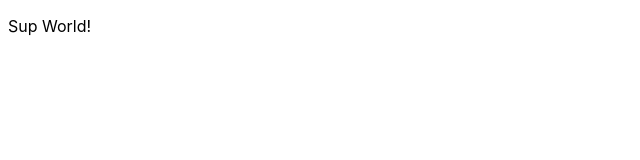
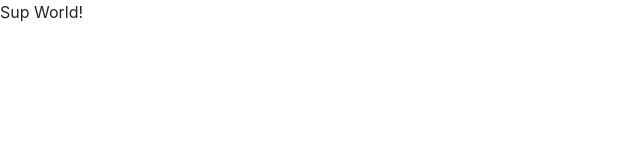
Before and after one commit to duncanleo/wad2-project, a Vue app: page / in a window 1280 px wide. Shown: the top 160 px of the page, without its empty margins (0-640 px from the left). Built offline with nearby package versions, Linux system fonts and the light colour scheme.

Commit message:
chore: setup Bootstrap

```diff
--- a/src/frontend/index.scss
+++ b/src/frontend/index.scss
@@ -6,3 +6,5 @@
 html {
   width: 100%;
 }
+
+@import "styles/custom";
--- a/src/frontend/index.ts
+++ b/src/frontend/index.ts
@@ -1,4 +1,5 @@
 import './index.scss';
+import 'bootstrap';
 
 import Vue from 'vue';
 import VueRouter, { RouterOptions } from 'vue-router';
--- /dev/null
+++ b/src/frontend/styles/_custom.scss
@@ -0,0 +1 @@
+@import "~bootstrap/scss/bootstrap";
```
